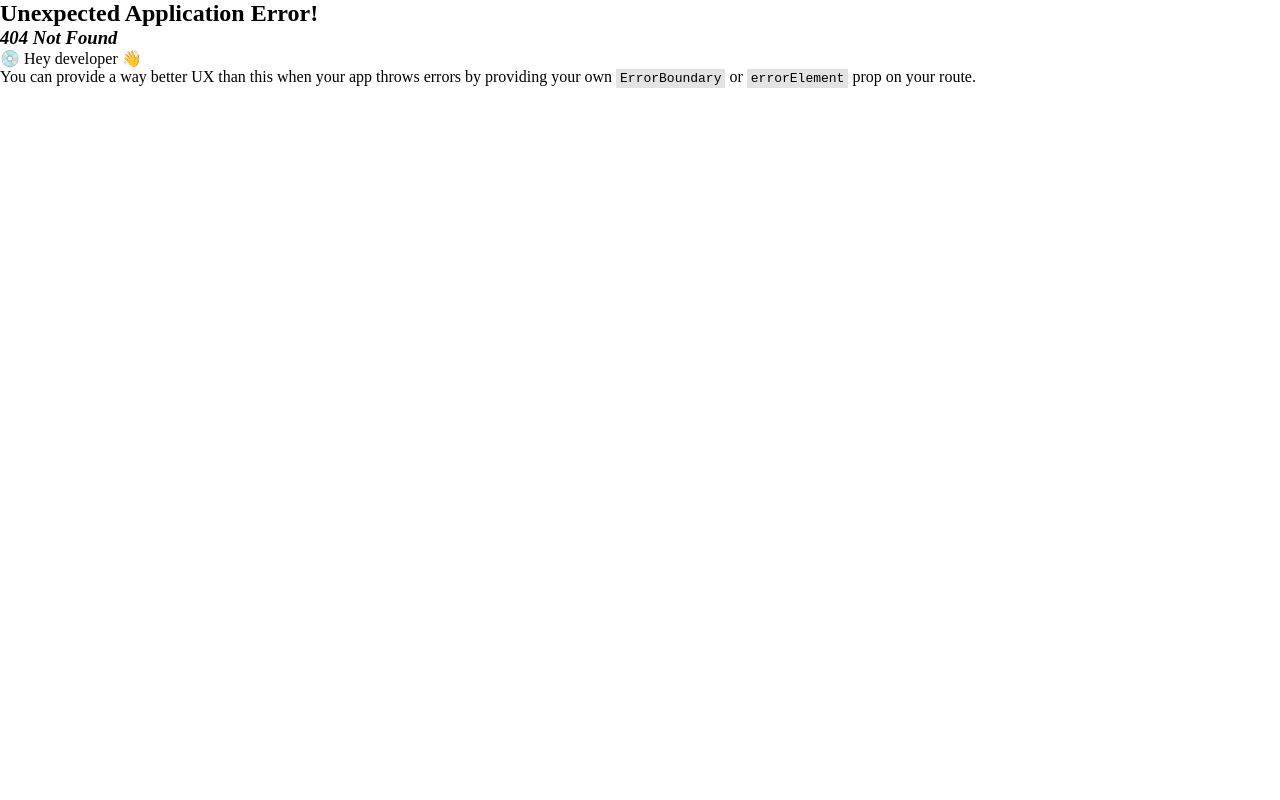
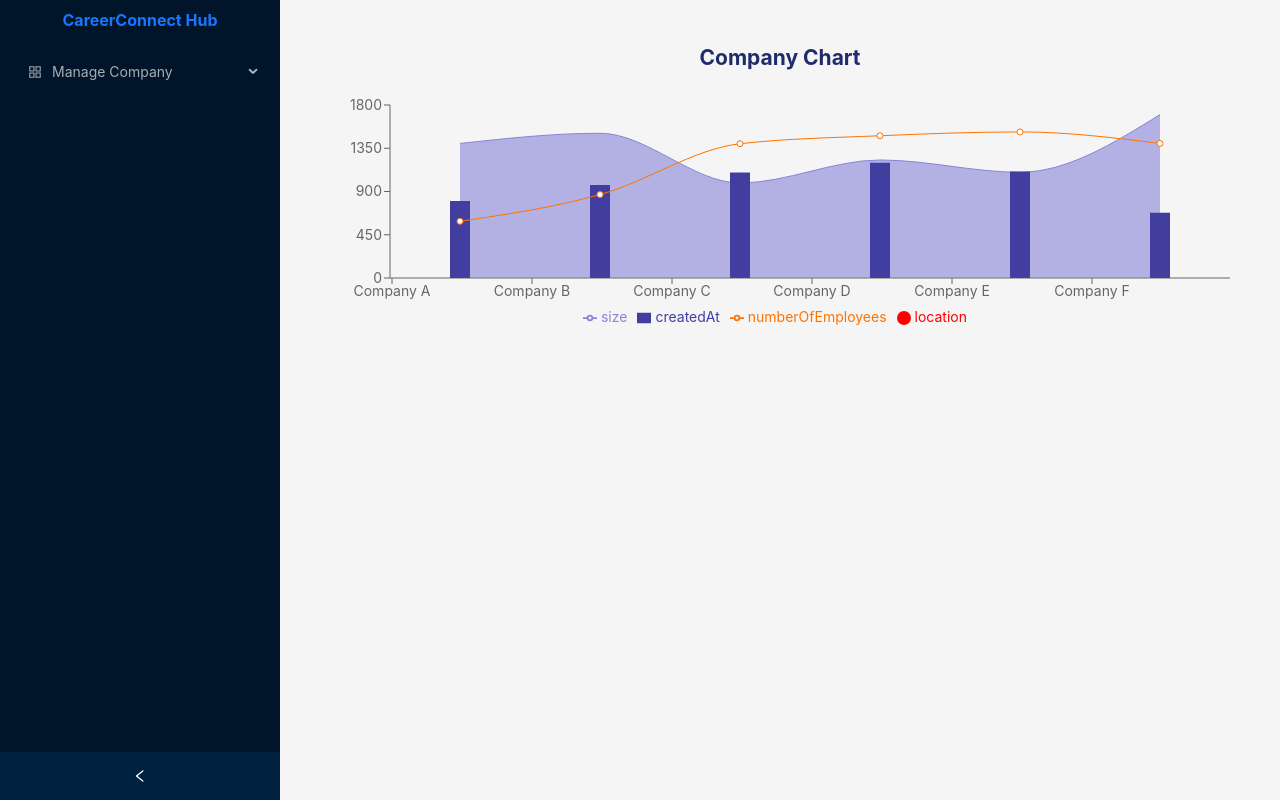
Before and after one commit to ratSparrow/CareerConnect-Hub-UI, a React (Vite) app: page /dashboard/company-chart in a window 1280 px wide. Before the commit this address had no page. Built offline with nearby package versions, Linux system fonts and the light colour scheme; no server answers.

Commit message:
Add CompanyChart component and recharts library

```diff
--- a/index.html
+++ b/index.html
@@ -2,7 +2,7 @@
 <html lang="en">
   <head>
     <meta charset="UTF-8" />
-    <link rel="icon" type="image/svg+xml" href="/vite.svg" />
+    <link rel="icon" type="image/svg+xml" href="/public/headLogo.png" />
     <meta name="viewport" content="width=device-width, initial-scale=1.0" />
     <title>Career Connect Hub</title>
   </head>
--- a/package.json
+++ b/package.json
@@ -20,7 +20,8 @@
     "react-hot-toast": "^2.4.1",
     "react-query": "^3.39.3",
     "react-redux": "^9.0.4",
-    "react-router-dom": "^6.21.1"
+    "react-router-dom": "^6.21.1",
+    "recharts": "^2.10.4"
   },
   "devDependencies": {
     "@types/react": "^18.2.43",
--- a/src/components/Constant/sidebarItems.tsx
+++ b/src/components/Constant/sidebarItems.tsx
@@ -20,36 +20,36 @@ export const sidebarItems = (role: string) => {
         },
       ],
     },
-    {
-      label: "Manage Blog",
-      key: "blog",
-      icon: <AppstoreOutlined />,
-      children: [
-        {
-          label: <Link to="/dashboard/blog">View Blog</Link>,
-          key: `/${role}/dashboard/blog`,
-        },
-        {
-          label: <Link to="/dashboard/blog/create">Publish a Blog</Link>,
-          key: `/${role}/dashboard/blog/create`,
-        },
-      ],
-    },
-    {
-      label: "Manage Events",
-      key: "events",
-      icon: <AppstoreOutlined />,
-      children: [
-        {
-          label: <Link to="/dashboard/events">View Events</Link>,
-          key: `/${role}/dashboard/events`,
-        },
-        {
-          label: <Link to="/dashboard/events/create">Create an event</Link>,
-          key: `/${role}/dashboard/events/create`,
-        },
-      ],
-    },
+    // {
+    //   label: "Manage Blog",
+    //   key: "blog",
+    //   icon: <AppstoreOutlined />,
+    //   children: [
+    //     {
+    //       label: <Link to="/dashboard/blog">View Blog</Link>,
+    //       key: `/${role}/dashboard/blog`,
+    //     },
+    //     {
+    //       label: <Link to="/dashboard/blog/create">Publish a Blog</Link>,
+    //       key: `/${role}/dashboard/blog/create`,
+    //     },
+    //   ],
+    // },
+    // {
+    //   label: "Manage Events",
+    //   key: "events",
+    //   icon: <AppstoreOutlined />,
+    //   children: [
+    //     {
+    //       label: <Link to="/dashboard/events">View Events</Link>,
+    //       key: `/${role}/dashboard/events`,
+    //     },
+    //     {
+    //       label: <Link to="/dashboard/events/create">Create an event</Link>,
+    //       key: `/${role}/dashboard/events/create`,
+    //     },
+    //   ],
+    // },
   ];
 
   const recruiterSidebarItems: MenuProps["items"] = [
--- /dev/null
+++ b/src/pages/dashboard/company/CompanyCharts.tsx
@@ -0,0 +1,120 @@
+/* eslint-disable @typescript-eslint/no-unused-vars */
+/* eslint-disable @typescript-eslint/no-explicit-any */
+
+import {
+  ResponsiveContainer,
+  ComposedChart,
+  Line,
+  Area,
+  Bar,
+  XAxis,
+  YAxis,
+  CartesianGrid,
+  Tooltip,
+  Legend,
+  Scatter,
+} from "recharts";
+import { useCompaniesQuery } from "../../../redux/api/companyApi";
+
+const CompanyChart = () => {
+  const query: Record<string, any> = {};
+  const { data, isLoading } = useCompaniesQuery({ ...query });
+  const companyData = data?.data;
+  console.log(companyData);
+
+  const MockData = [
+    {
+      name: "Company A",
+      numberOfEmployees: 590,
+      createdAt: 800,
+      size: 1400,
+      location: "Dhaka",
+    },
+    {
+      name: "Company B",
+      numberOfEmployees: 868,
+      createdAt: 967,
+      size: 1506,
+      location: "Chittagong",
+    },
+    {
+      name: "Company C",
+      numberOfEmployees: 1397,
+      createdAt: 1098,
+      size: 989,
+      location: "Khulna",
+    },
+    {
+      name: "Company D",
+      numberOfEmployees: 1480,
+      createdAt: 1200,
+      size: 1228,
+      location: "Barishal",
+    },
+    {
+      name: "Company E",
+      numberOfEmployees: 1520,
+      createdAt: 1108,
+      size: 1100,
+      location: "Rangpur",
+    },
+    {
+      name: "Company F",
+      numberOfEmployees: 1400,
+      createdAt: 680,
+      size: 1700,
+      location: "Jessore",
+    },
+  ];
+
+  return (
+    <div
+      style={{
+        width: "100%",
+        height: 300,
+        textAlign: "center",
+        padding: "20px",
+      }}
+    >
+      <h2
+        style={{
+          padding: "15px",
+          color: "#1F2B6C",
+          textAlign: "center",
+        }}
+      >
+        Company Chart
+      </h2>
+      <ResponsiveContainer>
+        <ComposedChart
+          width={500}
+          height={400}
+          data={MockData}
+          margin={{
+            top: 20,
+            right: 20,
+            bottom: 20,
+            left: 20,
+          }}
+        >
+          <CartesianGrid stroke="#f5f5f5" />
+          <XAxis dataKey="name" scale="band" />
+          <YAxis />
+          <Tooltip />
+          <Legend />
+          <Area
+            type="monotone"
+            dataKey="size"
+            fill="#8884d8"
+            stroke="#8884d8"
+          />
+          <Bar dataKey="createdAt" barSize={20} fill="#413ea0" />
+          <Line type="monotone" dataKey="numberOfEmployees" stroke="#ff7300" />
+          <Scatter dataKey="location" fill="red" />
+        </ComposedChart>
+      </ResponsiveContainer>
+    </div>
+  );
+};
+
+export default CompanyChart;
--- a/src/routes/Routes.tsx
+++ b/src/routes/Routes.tsx
@@ -6,6 +6,7 @@ import MainLayout from "../components/Layouts/MainLayout";
 import CreateJob from "../pages/dashboard/job/CreateJob";
 import ViewJobs from "../pages/dashboard/job/ViewJobs";
 import Homepage from "../pages/home/Homepage";
+import CompanyChart from "../pages/dashboard/company/CompanyCharts";
 
 const routes = createBrowserRouter([
   {
@@ -40,6 +41,10 @@ const routes = createBrowserRouter([
         element: <CreateJob />,
       },
       {
+        path: "/dashboard/company-chart",
+        element: <CompanyChart />,
+      },
+      {
         path: "/dashboard/company",
         element: "company",
       },
```
Also changed, not shown: public/headLogo.png (added), 1 other file (tests, documents, lock files or other folders).
